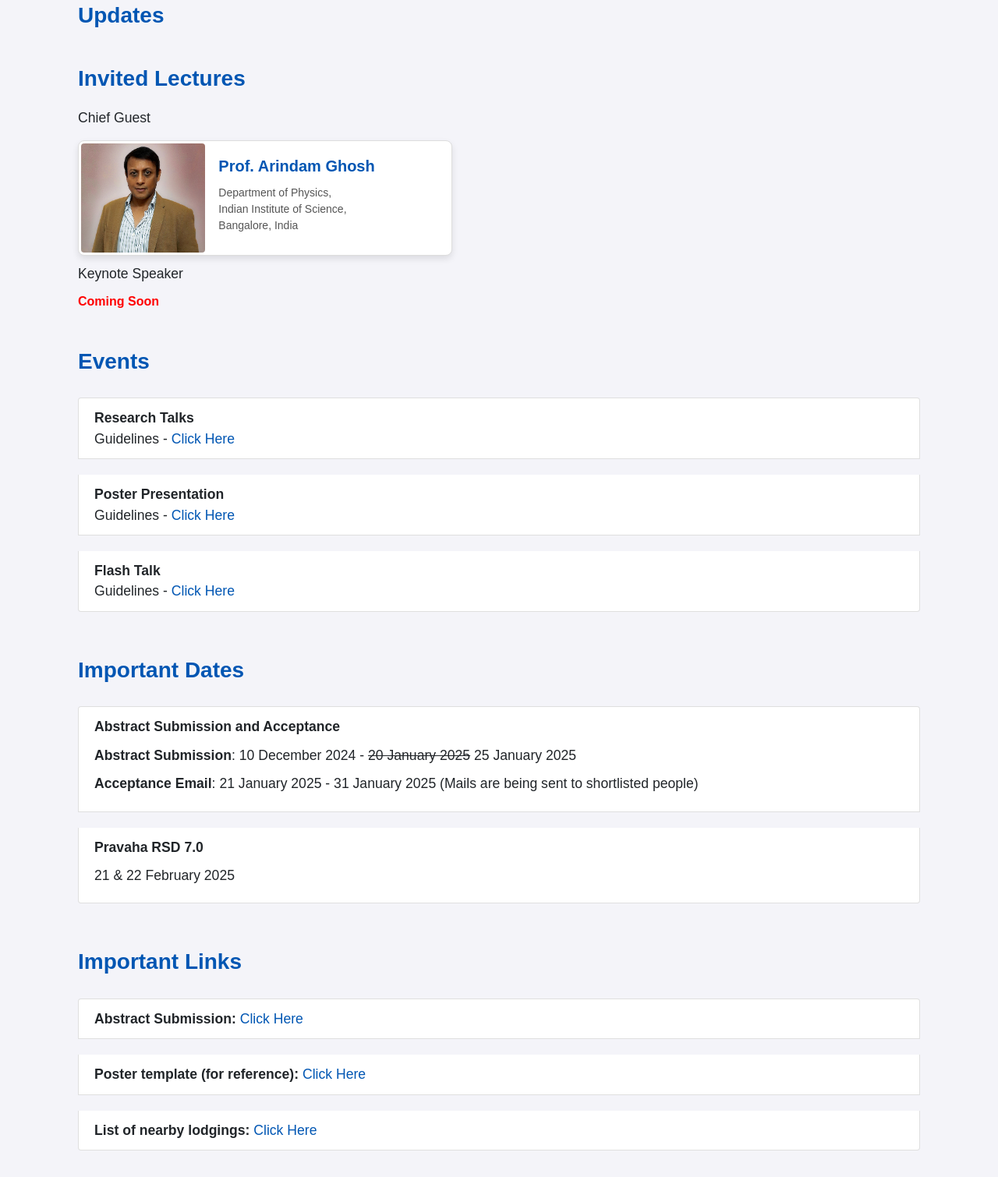
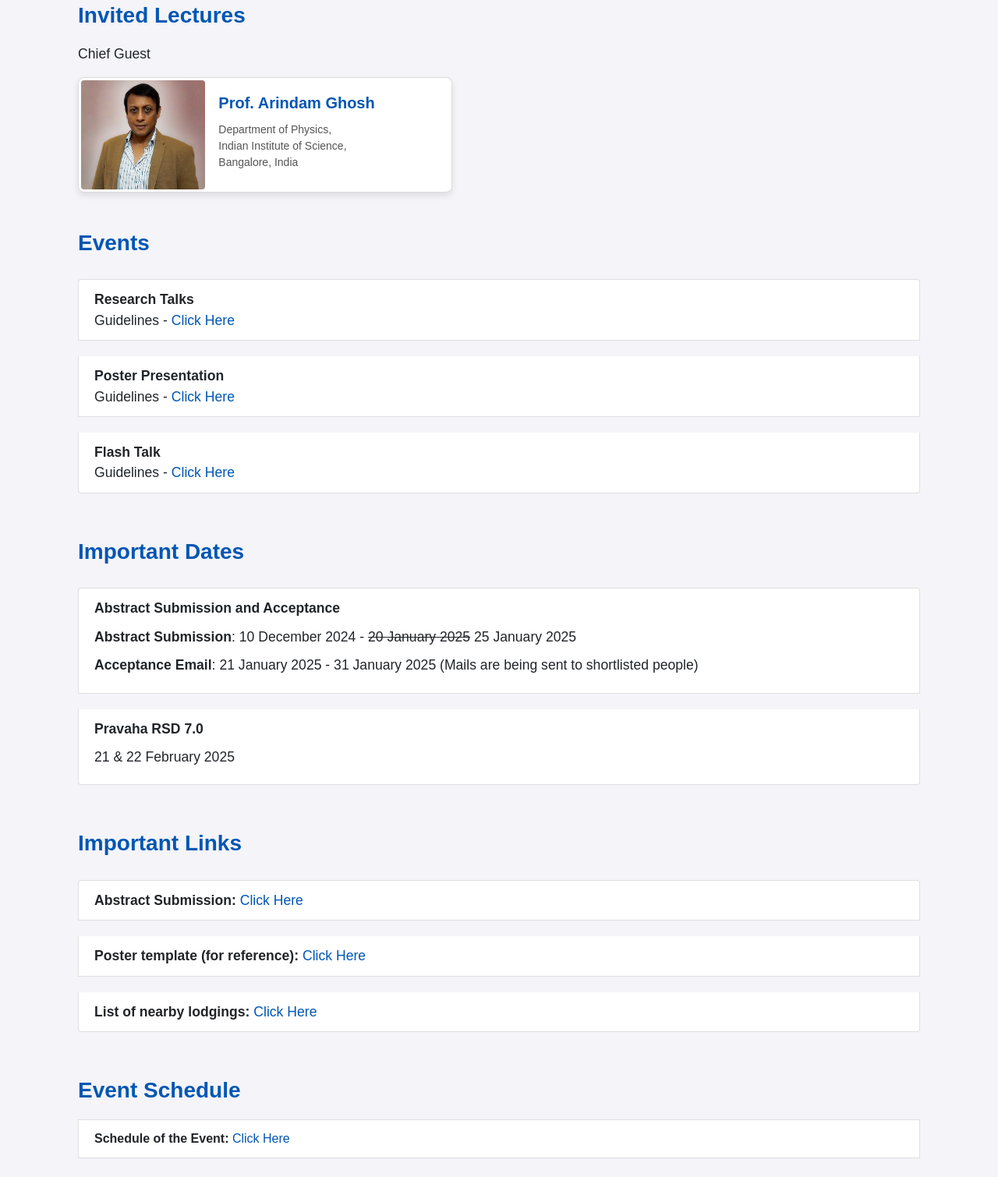
Before and after one commit to HiteshYasam/RSD_7.0, a plain HTML site: page index.html in a window 1280 px wide. Shown: the part 1830-3340 px from the top of the page at 78% size. Drawn offline with nearby package versions, Linux system fonts and the light colour scheme.

Commit message:
fifth change

```diff
--- a/index.html
+++ b/index.html
@@ -81,9 +81,9 @@
         <!-- </div> -->
 
         <!-- Updates Section -->
-        <div id="updates" class="updates container mt-5">
+        <!-- <div id="updates" class="updates container mt-5">
             <h3 class="section-title">Updates</h3>
-        </div>
+        </div> -->
 
         <div id="updates" class="updates container mt-5">
             <h3 class="section-title">Invited Lectures</h3>
@@ -106,7 +106,7 @@
                         </div>
                     </div>
                 </div></li>
-                <li>Keynote Speaker
+                <!-- <li>Keynote Speaker -->
                     <!-- <div class="card mt-3" style="max-width: 540px;">
                         <div class="row no-gutters">
                             <div class="col-md-4 d-flex align-items-center">
@@ -124,8 +124,8 @@
                             </div>
                         </div>
                     </div> -->
-                </li>
-                <p style="color: red; font-weight: bold;">Coming Soon</p>
+                <!-- </li> -->
+                <!-- <p style="color: red; font-weight: bold;">Coming Soon</p> -->
                 <!-- <li>Guidelines for Events - <span style="color: red; font-weight: bold;">Coming Soon</span></li> -->
             </ul>
         </div>
@@ -233,7 +233,13 @@
 
         <div id="event-schedule" class="event-schedule container mt-5">
             <h3 class="section-title">Event Schedule</h3>
-            <p style="color: red; font-weight: bold;">Coming Soon</p>
+            <!-- <p style="color: red; font-weight: bold;">Coming Soon</p> -->
+            <li class="list-group-item">
+                <strong>Schedule of the Event:</strong>
+                <a href="https://drive.google.com/file/d/1bESKkeeH7Nmc9HcUPhNpBjANzUeu0pD-/view" target="_blank">
+                    Click Here
+                </a>
+            </li>
         </div>
 
         <div id="meet-the-team" class="meet-the-team container mt-5">
```
